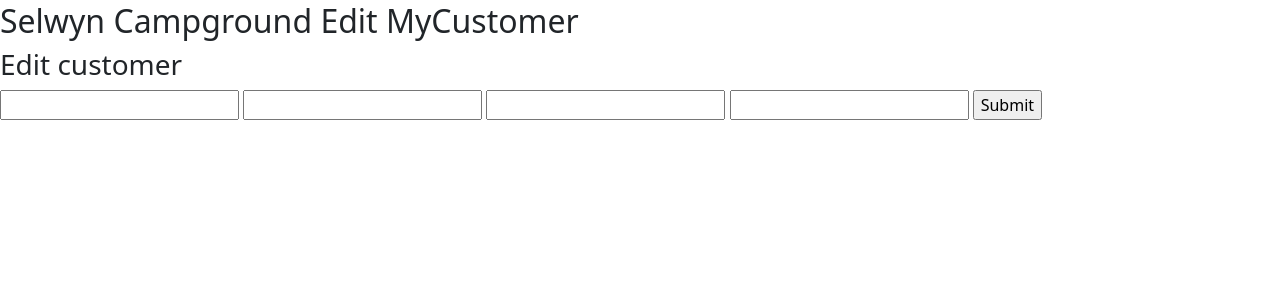
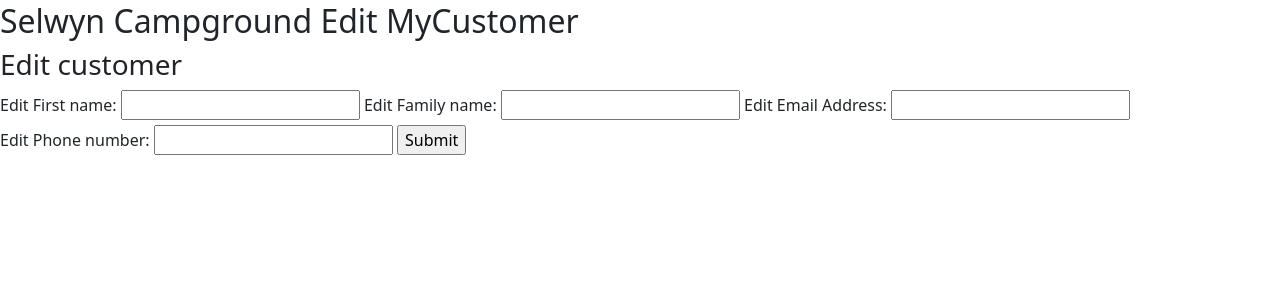
Before and after one commit to bjvhombrebueno/scg, a Flask app: template templates/mycustomeredit.html in a window 1280 px wide. Shown: the part 214-516 px from the top of the page. Run offline with Flask 3, Linux system fonts and the light colour scheme; the template is opened without the code that fills it, so the values that code supplies are empty.

Commit message:
updated validation on booking, customer add and edit

```diff
--- a/templates/customeradd.html
+++ b/templates/customeradd.html
@@ -4,7 +4,7 @@
 <h2>Selwyn Campground Add Customer </h2>
 <h3>Add new customer</h3>
 
-<form action="/customer/add" method="POST">
+<form action="/customer/add" method="POST" >
     <label for="firstname" class="form-label">Enter First name: </label>
     <input type="text" name="firstname" required />
     <label for="familyname" class="form-label">Enter Family name: </label>
@@ -14,6 +14,9 @@
     <label for="phone" class="form-label">Enter Phone number: </label>
     <input type="text" name="phone" required/>
     <input type="submit"/>
+    <div class="invalid-feedback">
+        Please enter valid data
+    </div>
 </form>
 
 {{customerdata}}
--- a/templates/mycustomeredit.html
+++ b/templates/mycustomeredit.html
@@ -6,13 +6,19 @@
 
 
 <form action="/mycustomer/edit" method="POST">
-<input type = "hidden" name = "customerid" value="{{customerid}}"/>
-
-<input type="text" name="firstname"/>
-<input type="text" name="familyname"/>
-<input type="text" name="email"/>
-<input type="text" name="phone"/>
-<input type="submit"/>
+    <input type = "hidden" name = "customerid" value="{{customerid}}"/>
+    <label for="firstname" class="form-label">Edit First name: </label>
+    <input type="text" name="firstname" required />
+    <label for="familyname" class="form-label">Edit Family name: </label>
+    <input type="text" name="familyname" required/>
+    <label for="email" class="form-label">Edit Email Address: </label>
+    <input type="text" name="email" required/>
+    <label for="phone" class="form-label">Edit Phone number: </label>
+    <input type="text" name="phone" required/>
+    <input type="submit"/>
+    <div class="invalid-feedback">
+        Please enter valid data
+    </div>
 </form>
 
 {{customerdata}}
```
Also changed, not shown: templates/bookingform.html (+23 -5 lines).
